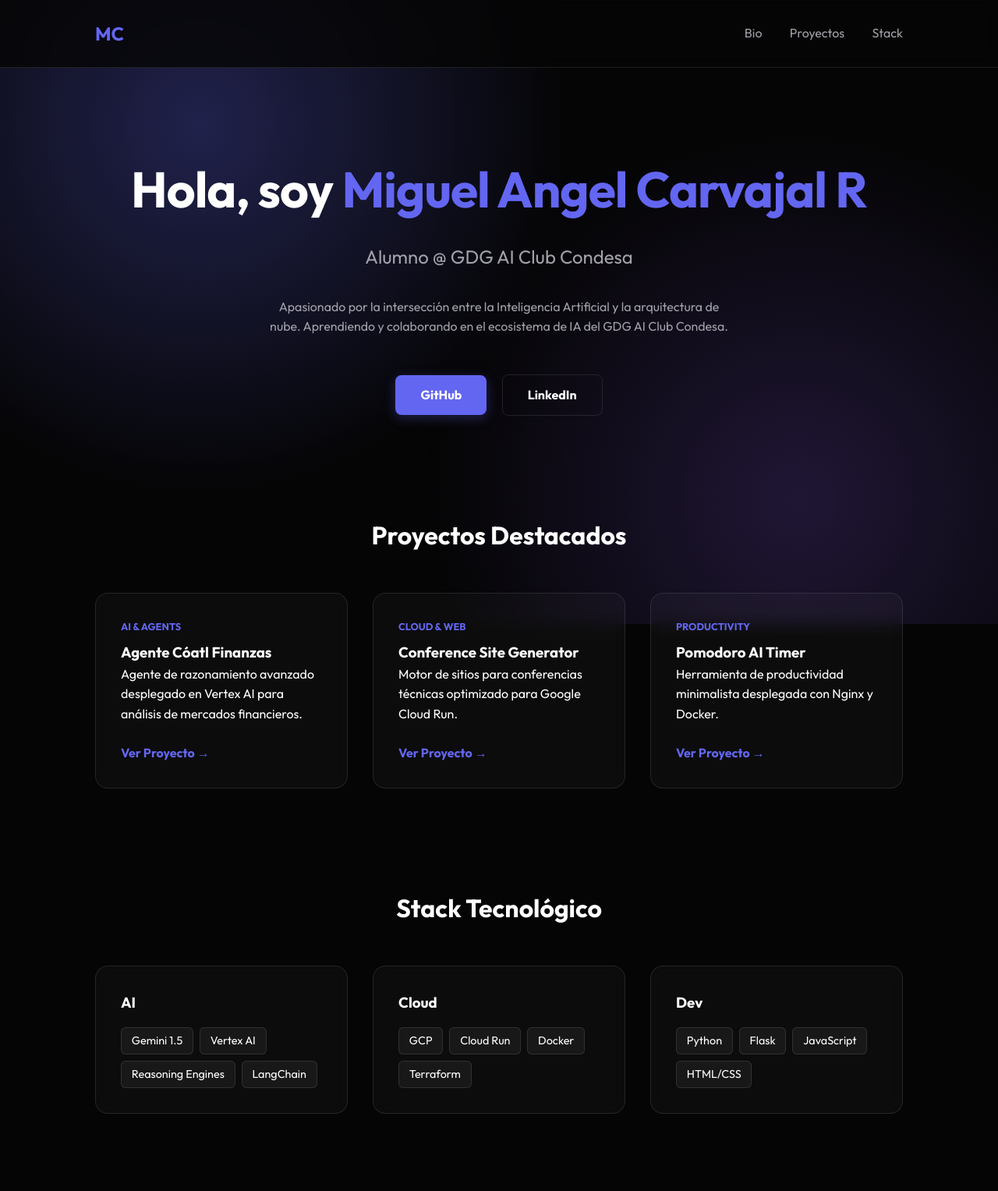
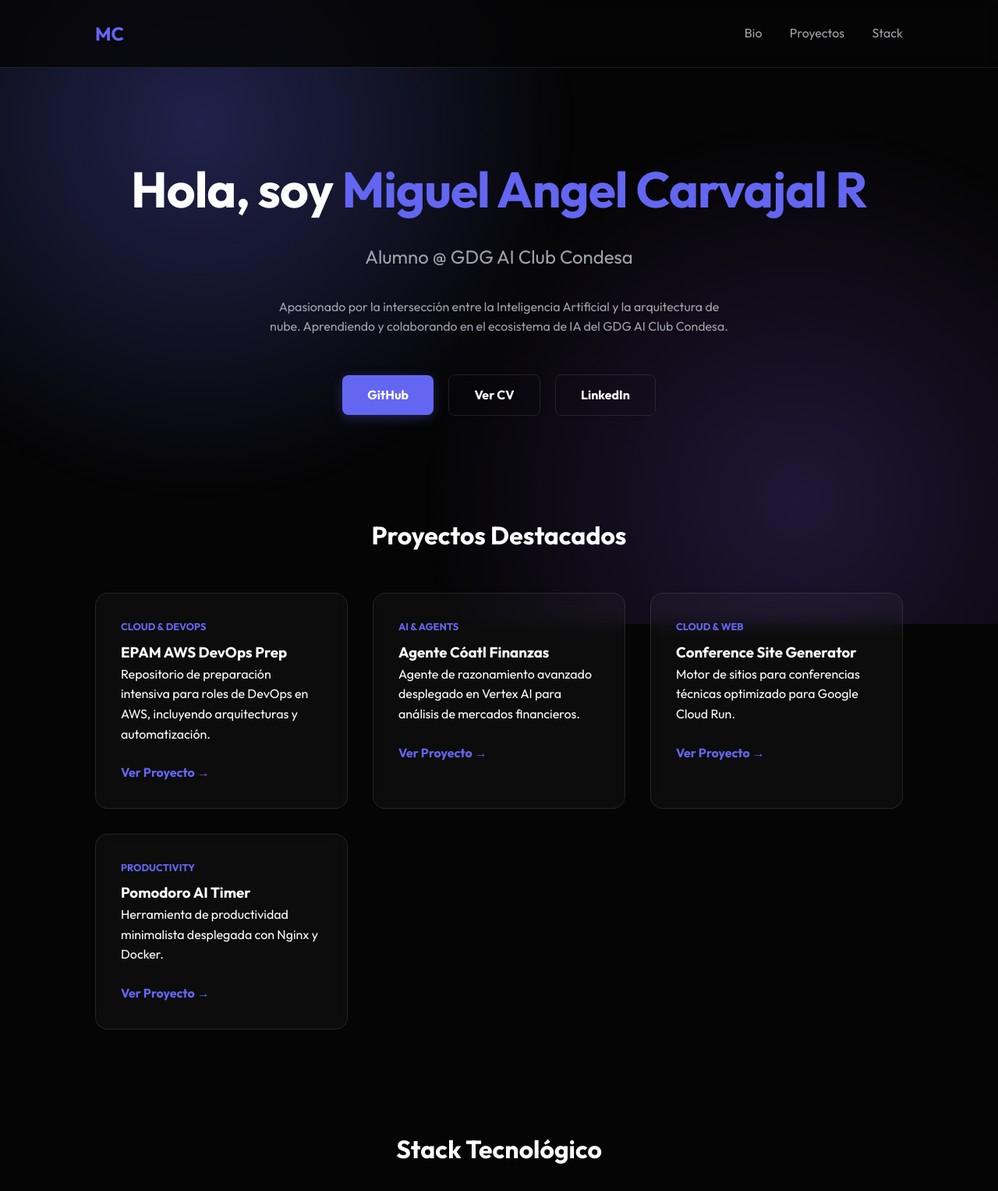
Before and after one commit to krvax/aicondesa-workshop02, a Flask app: page / in a window 1280 px wide. Shown: the top 1527 px of the page at 78% size. Run offline with Flask 3, Linux system fonts and the light colour scheme.

Commit message:
feat: add EPAM AWS project and CV link to personal site

```diff
--- a/projects/personal-site/app.py
+++ b/projects/personal-site/app.py
@@ -13,13 +13,21 @@ USER_PROFILE = {
     "social": {
         "linkedin": "https://linkedin.com/in/krvax",
         "github": "https://github.com/krvax",
-        "twitter": "https://twitter.com/krvax"
+        "twitter": "https://twitter.com/krvax",
+        "resume": "https://github.com/krvax/epam-aws-devops-prep/tree/main/resume"
     }
 }
 
 PROJECTS = [
     {
         "id": 1,
+        "title": "EPAM AWS DevOps Prep",
+        "category": "Cloud & DevOps",
+        "description": "Repositorio de preparación intensiva para roles de DevOps en AWS, incluyendo arquitecturas y automatización.",
+        "link": "https://github.com/krvax/epam-aws-devops-prep"
+    },
+    {
+        "id": 2,
         "title": "Agente Cóatl Finanzas",
         "category": "AI & Agents",
         "description": "Agente de razonamiento avanzado desplegado en Vertex AI para análisis de mercados financieros.",
--- a/projects/personal-site/templates/index.html
+++ b/projects/personal-site/templates/index.html
@@ -30,6 +30,7 @@
             <p class="bio">{{ profile.bio }}</p>
             <div class="cta-group">
                 <a href="{{ profile.social.github }}" class="btn primary">GitHub</a>
+                <a href="{{ profile.social.resume }}" class="btn secondary">Ver CV</a>
                 <a href="{{ profile.social.linkedin }}" class="btn secondary">LinkedIn</a>
             </div>
         </div>
```
